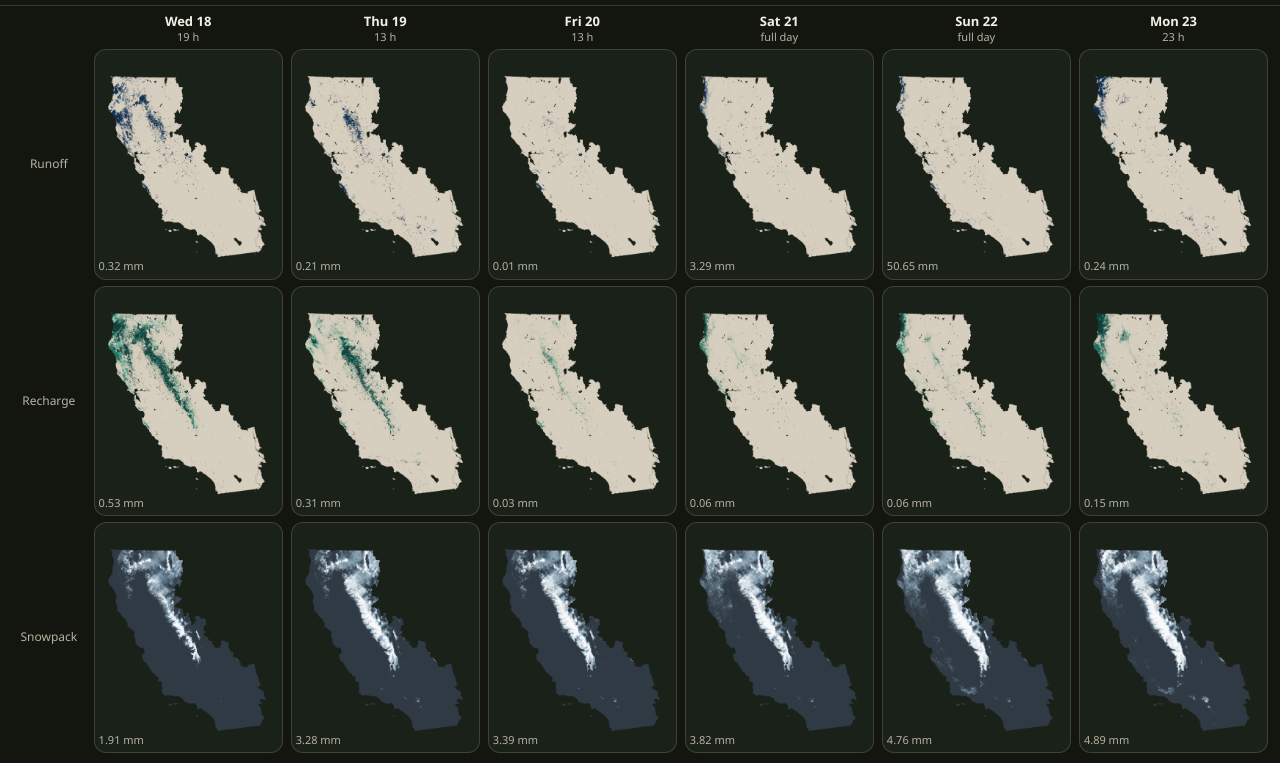
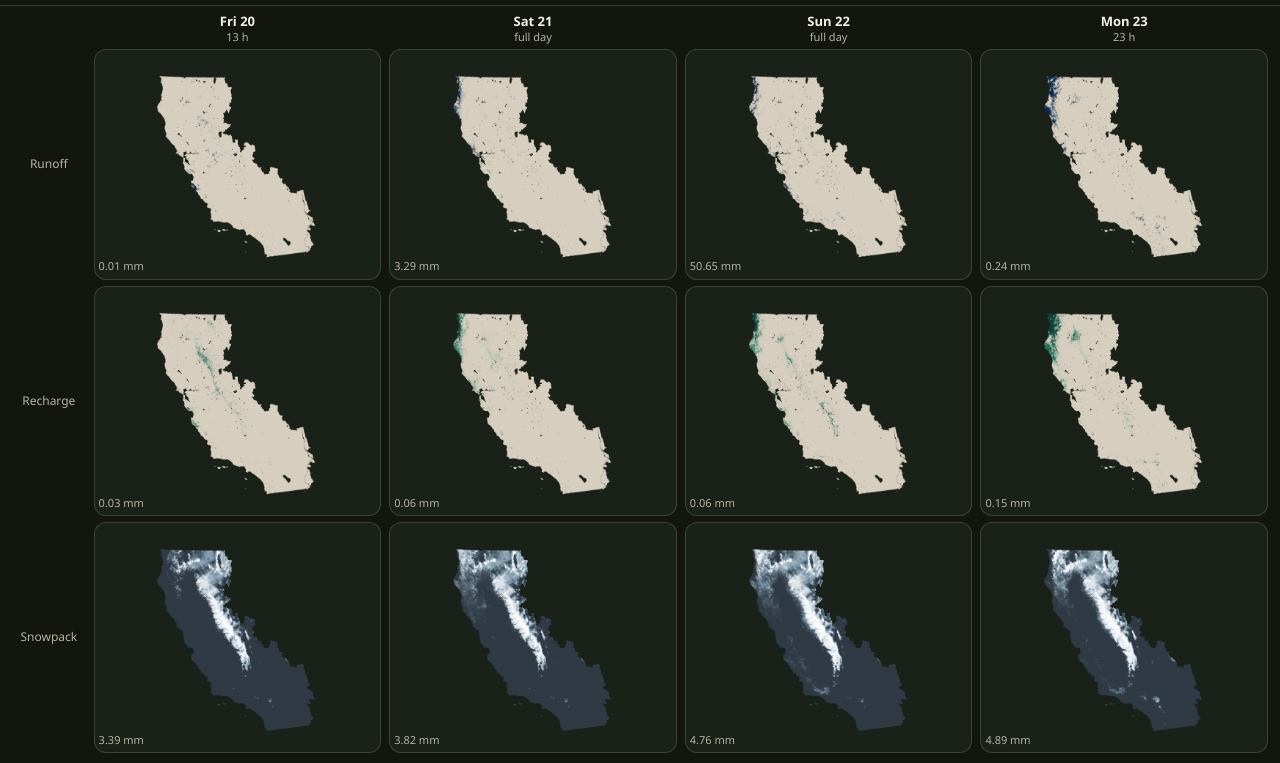
Before and after one commit to ajoros/bcm-ca, a plain HTML site: page index.html in a window 1280 px wide. Shown: the part 37-800 px from the top of the page. Drawn offline with Linux system fonts and the light colour scheme.

Commit message:
Show only the days still ahead in the latest forecast.

```diff
--- a/index.html
+++ b/index.html
@@ -279,9 +279,18 @@ document.addEventListener("keydown", (event) => {
   if (event.key === "ArrowLeft") move(-1);
 });
 
+function pacificToday() {
+  return new Date().toLocaleDateString("en-CA", { timeZone: "America/Los_Angeles" });
+}
+
 fetch("manifest.json").then((response) => response.json()).then(async (data) => {
   manifest = data;
-  days = data.days;
+  const today = pacificToday();
+  days = data.days.filter((day) => day.date >= today);
+  if (!days.length) {
+    document.getElementById("loading").textContent = "The latest forecast has no days left.";
+    return;
+  }
   const board = document.getElementById("board");
   board.style.setProperty("--days", String(days.length));
   const labels = document.createElement("div");
```
Also changed, not shown: manifest.json, maps/2026-11-18_pck.png (deleted), maps/2026-11-18_rch.png (deleted), maps/2026-11-18_run.png (deleted), maps/2026-11-19_pck.png (deleted), maps/2026-11-19_rch.png (deleted), maps/2026-11-19_run.png (deleted).
